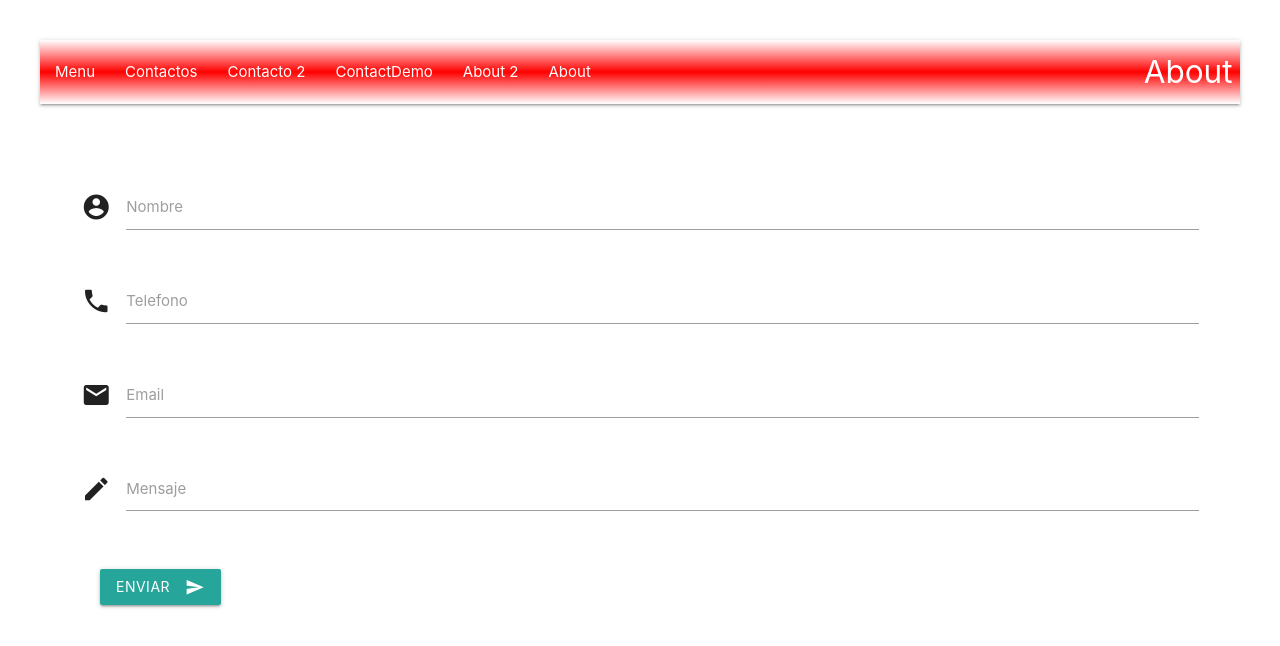
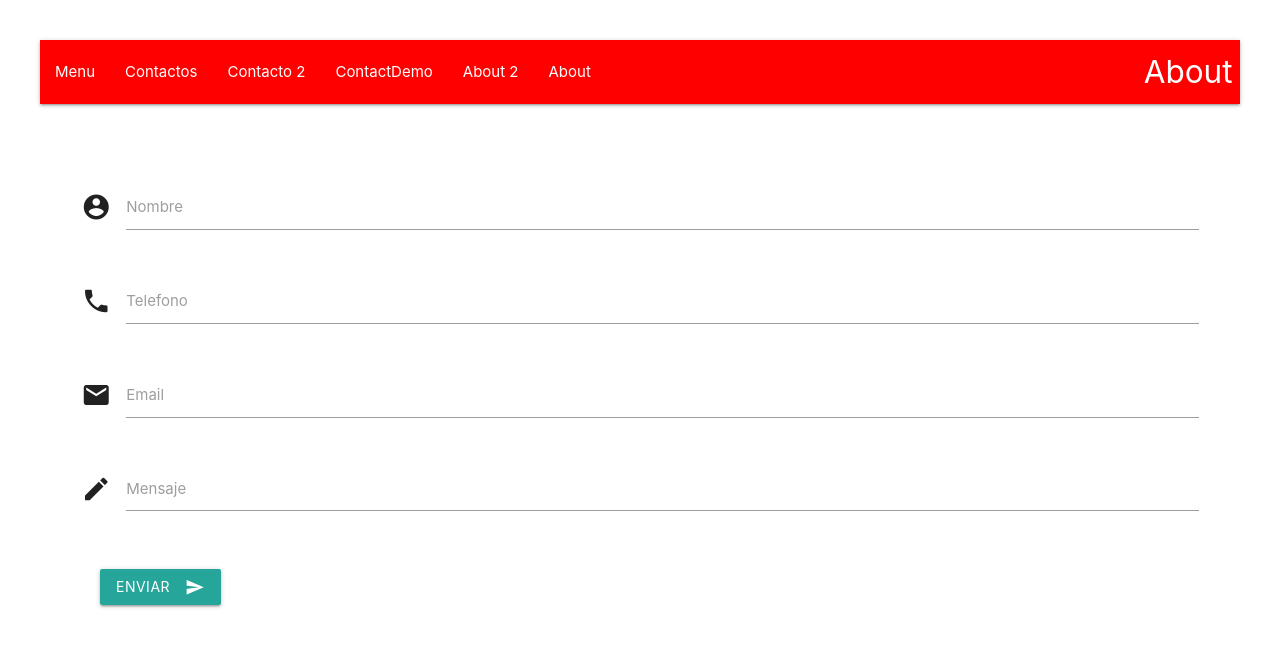
Before and after one commit to Ivankersevan/Demostracion-Repo, a plain HTML site: page contact2.html in a window 1280 px wide. Drawn offline with nearby package versions, Linux system fonts and the light colour scheme.

Commit message:
change color

```diff
--- a/style.css
+++ b/style.css
@@ -13,7 +13,7 @@ h1 {
 }
 
 .nav-wrapper {
-    background: linear-gradient( white,red,white);
+    background:red;
 }
 
 
```
